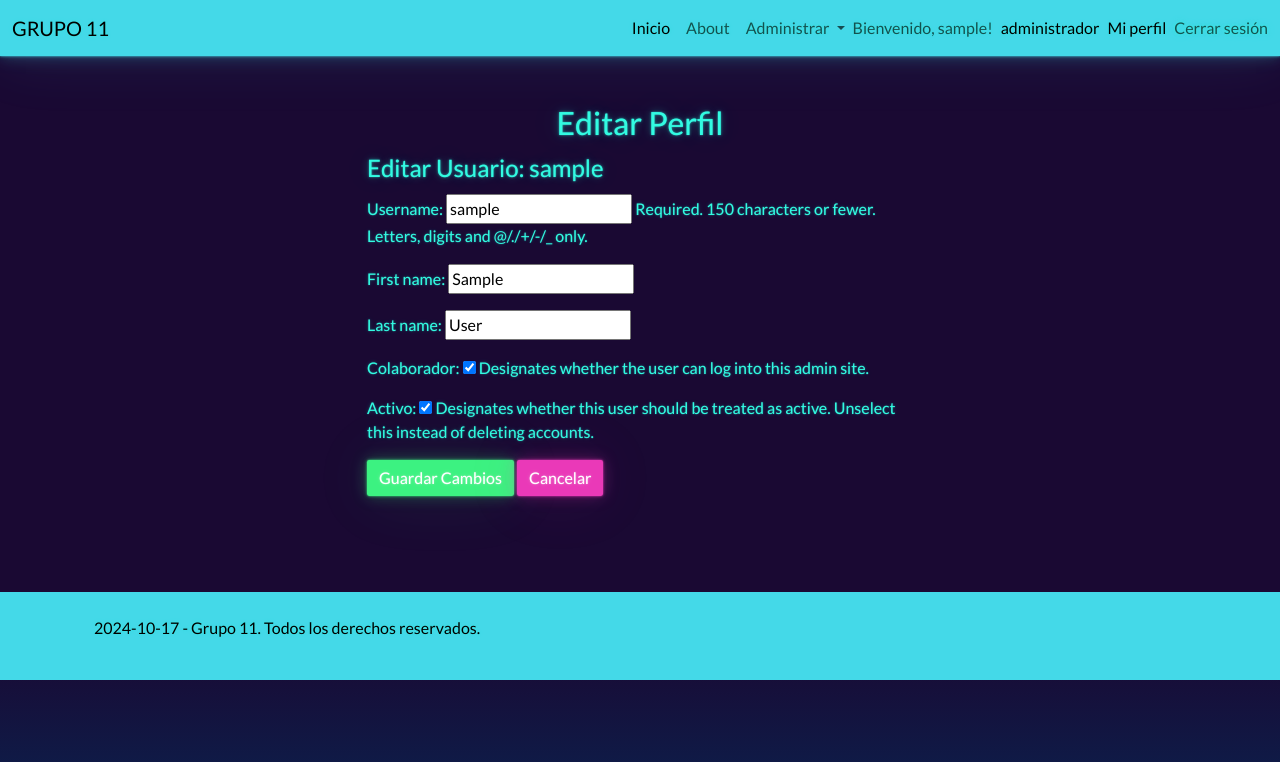
After one commit to chrisjav35298/blog, a Django app: page /usuario/editar/staff/1/ in a window 1280 px wide. The commit adds this page. Shown: the top 762 px of the page. Run offline with Django 5.2, Linux system fonts and the light colour scheme; the visitor is signed in with stand-in values (Sample User, id 1); data comes from the database, SQL or seed files in the repository; some libraries are stand-ins or nearby versions.

Commit message:
editar usuarios del staff

```diff
--- a/blog/blog/settings/base.py
+++ b/blog/blog/settings/base.py
@@ -56,6 +56,9 @@ MIDDLEWARE = [
     'django.contrib.messages.middleware.MessageMiddleware',
     'django.middleware.clickjacking.XFrameOptionsMiddleware',
 ]
+
+MESSAGE_STORAGE = 'django.contrib.messages.storage.session.SessionStorage'
+
 
 ROOT_URLCONF = 'blog.urls'
 
--- a/blog/blog/urls.py
+++ b/blog/blog/urls.py
@@ -41,6 +41,10 @@ from usuario.views import (
     LogoutUsuario,
     usuario_edit,
     usuario_show,
+    usuario_list,
+    usuario_staff_edit,
+    usuario_update
+
 )
 
 urlpatterns = [
@@ -66,6 +70,10 @@ urlpatterns = [
     path('logout/', LogoutUsuario.as_view(), name='logout'),
     path('usuario/editar/', usuario_edit, name='usuario_edit'),
     path('usuario/perfil/', usuario_show, name='usuario_show'),
+    path('usuario/list/', usuario_list, name='usuario_list'),
+    path('usuario/editar/staff/<int:id>/', usuario_staff_edit, name='usuario_staff_edit'),
+    path('usuario/update/', usuario_update, name='usuario_update'),
+
 
     # Rutas para categorías
     path('categoria/', categoria, name='categoria_new'),
--- a/blog/myblog/static/css/style.css
+++ b/blog/myblog/static/css/style.css
@@ -121,3 +121,23 @@ header.masthead:before {
 .text-purple {
     color: #6F42C1;
 }
+
+
+.alert {
+    padding: 10px;
+    margin-bottom: 20px;
+    border: 1px solid transparent;
+    border-radius: 4px;
+}
+
+.alert-success {
+    color: #155724;
+    background-color: #d4edda;
+    border-color: #c3e6cb;
+}
+
+.alert-danger {
+    color: #721c24;
+    background-color: #f8d7da;
+    border-color: #f5c6cb;
+}
--- a/blog/myblog/static/js/app.js
+++ b/blog/myblog/static/js/app.js
@@ -6,3 +6,7 @@ if (tipoUsuario && menuAdministrar) {
         menuAdministrar.style.display = 'none';
     }
 }
+
+function confirmarGuardar() {
+    return confirm('¿Estás seguro de que deseas guardar los cambios?');
+}
--- a/blog/myblog/templates/base.html
+++ b/blog/myblog/templates/base.html
@@ -29,7 +29,7 @@
                         <a class="nav-link" href="{% url 'contacto' %}">About</a>
                     </li>
 
-                    {% if user.is_superuser %}
+                    {% if user.is_superuser or user.is_staff %}
                     <li class="nav-item dropdown" id="administrar">
                         <a class="nav-link dropdown-toggle" href="#" id="navbarDropdown" role="button" data-bs-toggle="dropdown" aria-expanded="false">
                             Administrar
@@ -38,6 +38,9 @@
                                 <li><a class="dropdown-item" href="{% url 'post_list' %}">Posts</a></li>
                                 <li><a class="dropdown-item" href="{% url 'categoria_list' %}">Categoria</a></li>
                                 <li><a class="dropdown-item" href="{% url 'contacto_list' %}">Mensajes recibidos</a></li>
+                                {% if user.is_superuser%}
+                                <li><a class="dropdown-item" href="{% url 'usuario_list' %}">Usuarios</a></li>
+                                {% endif %}
                             </ul>
                         </li>
                     {% else %}
--- a/blog/usuario/forms.py
+++ b/blog/usuario/forms.py
@@ -64,3 +64,17 @@ class EditarUsuarioForm(forms.ModelForm):
                 raise forms.ValidationError("Las contraseñas no coinciden.")
 
         return cleaned_data
+
+
+class EditarUsuarioStaffForm(forms.ModelForm):
+    class Meta:
+        model = Usuario
+        fields = ['username', 'first_name', 'last_name', 'is_staff', 'is_active']
+        labels = {
+            'is_staff': 'Colaborador',
+            'is_active': 'Activo'
+        }
+        widgets = {
+            'is_staff': forms.CheckboxInput(),
+            'is_active': forms.CheckboxInput(),
+        }
--- /dev/null
+++ b/blog/usuario/templates/usuario/usuario_staff_edit.html
@@ -0,0 +1,29 @@
+{% extends 'base.html' %}
+
+{% block header %}
+{% endblock %}
+
+{% block main %}
+{% block content %}
+{% endblock %}
+
+<section class="py-5">
+    <div class="container">
+        <h2 class="text-center">Editar Perfil</h2>
+        <div class="row">
+            <div class="col-lg-6 mx-auto">
+                <form method="POST">
+                    {% csrf_token %}
+                    <fieldset class="form-group">
+                        <legend>Editar Usuario: {{ usuario.username }}</legend>
+                        {{ form.as_p }}
+                    </fieldset>
+                    <button type="submit" class="btn btn-success">Guardar Cambios</button>
+                    <a href="{% url 'usuario_list' %}" class="btn btn-secondary">Cancelar</a>
+                </form>
+            </div>
+        </div>
+    </div>
+</section>
+
+{% endblock %}
--- a/blog/usuario/views.py
+++ b/blog/usuario/views.py
@@ -1,16 +1,18 @@
-from django.shortcuts import render
 from .forms import RegistroUsuarioForm
 from django.contrib.auth.views import LoginView, LogoutView
 from django.views.generic import CreateView
 from django.contrib import messages
-from django.shortcuts import redirect
 from django.urls import reverse
 from django.urls import reverse_lazy
-from django.contrib.auth.decorators import login_required
 from .forms import EditarUsuarioForm
 from django.contrib.auth import update_session_auth_hash
-from django.contrib.auth import update_session_auth_hash
 from django.contrib.auth import authenticate
+from django.contrib.auth.decorators import login_required
+from usuario.models import Usuario
+from django.shortcuts import render, get_object_or_404, redirect
+from django.http import HttpResponseForbidden
+from usuario.forms import EditarUsuarioStaffForm
+
 
 # Create your views here.
 
@@ -87,3 +89,55 @@ def usuario_edit(request):
         form = EditarUsuarioForm(instance=usuario)
 
     return render(request, 'usuario/usuario_edit.html', {'form': form})
+
+
+def usuario_list(request):
+    if not request.user.is_superuser:
+        return HttpResponseForbidden("No tienes permiso para realizar esta acción.")
+
+    # Filtra solo los usuarios del staff
+    usuarios = Usuario.objects.all().order_by('id')
+
+    return render(request, 'usuario/usuario_list.html', {'usuarios': usuarios})
+
+
+
+
+def usuario_staff_edit(request, id):
+    if not request.user.is_superuser:
+        return HttpResponseForbidden("No tienes permiso para realizar esta acción.")
+
+    usuario = get_object_or_404(Usuario, id=id)  # Obtiene el usuario por ID
+
+    if request.method == 'POST':
+        form = EditarUsuarioStaffForm(request.POST, instance=usuario)
+        if form.is_valid():
+            form.save()
+            return redirect('usuario_list')  # Redirige a la lista de usuarios después de guardar
+    else:
+        form = EditarUsuarioStaffForm(instance=usuario)
+
+    return render(request, 'usuario/usuario_staff_edit.html', {'form': form, 'usuario': usuario})
+
+
+from django.contrib.auth import get_user_model
+
+def usuario_update(request):
+    if not request.user.is_superuser:
+        return HttpResponseForbidden("No tienes permiso para realizar esta acción.")
+
+    if request.method == 'POST':
+        User = get_user_model()  # Para obtener el modelo de usuario personalizado
+
+        for usuario in User.objects.all():
+            # Actualizar estado de is_staff
+            is_staff = request.POST.get(f'is_staff_{usuario.id}', False)
+            usuario.is_staff = bool(is_staff)
+
+            # Actualizar estado de is_active
+            is_active = request.POST.get(f'is_active_{usuario.id}', False)
+            usuario.is_active = bool(is_active)
+
+            usuario.save()
+
+        return redirect('usuario_list')  # Redirigir a la lista de usuarios
```
Also changed, not shown: blog/usuario/templates/usuario/usuario_list.html (added, +56 -0 lines).
